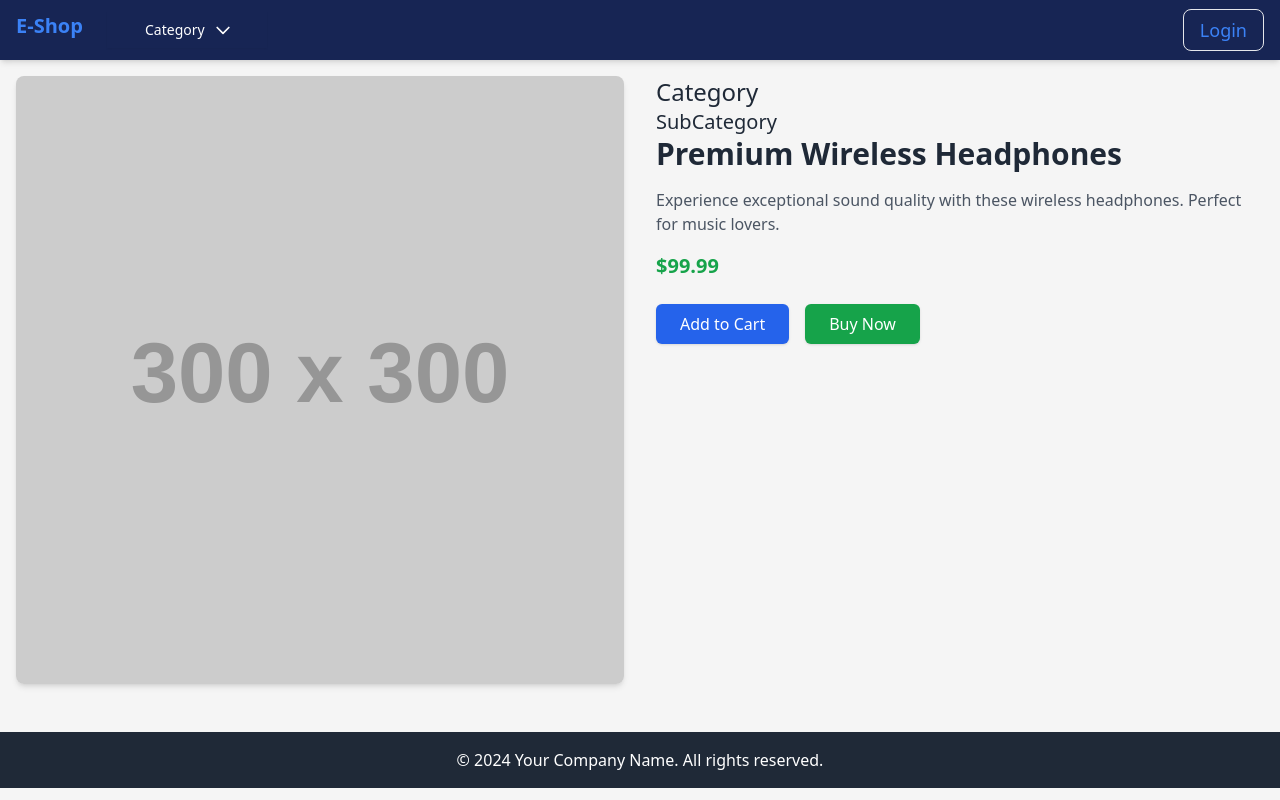
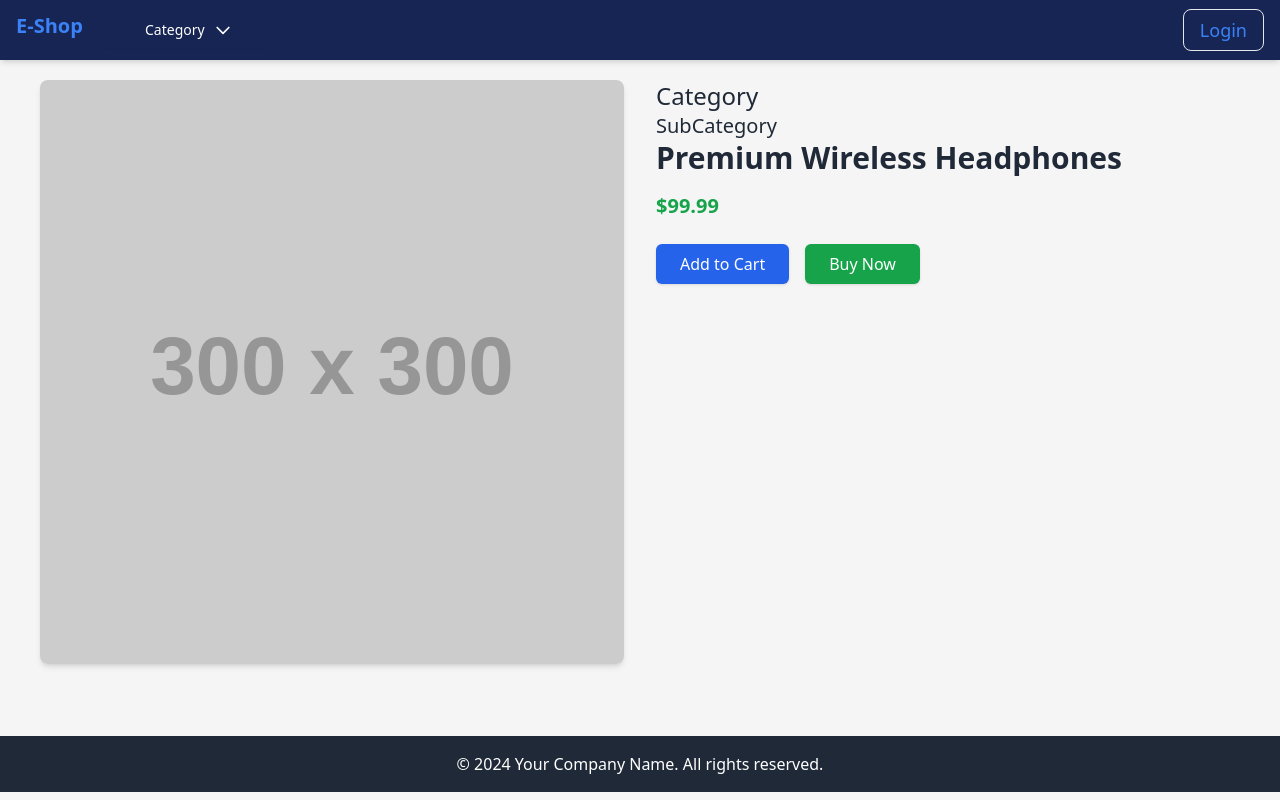
Before and after one commit to mayu-code/FrontEnd_ecommeerce, a React (Vite) app: page /productDetails in a window 1280 px wide. Built offline with nearby package versions, Linux system fonts and the light colour scheme.

Commit message:
design done

```diff
--- a/src/pages/Home.jsx
+++ b/src/pages/Home.jsx
@@ -33,7 +33,7 @@ function Home() {
           auth.user ?
             <UserNav /> : <Nav />}
       </div>
-      <div>
+      <div className='pt-10'>
         <Routes>
           <Route path="/" element={<HomePage />} />
           <Route path="/login" element={<Login />} />
--- a/src/pages/Product/ProductDetail.jsx
+++ b/src/pages/Product/ProductDetail.jsx
@@ -1,4 +1,5 @@
 import React from "react";
+import { useLocation } from "react-router-dom";
 
 const ProductDetail = () => {
   // Dummy product data
@@ -11,8 +12,9 @@ const ProductDetail = () => {
     imageUrl: "https://via.placeholder.com/300", // Replace with a real image URL
   };
 
+
   return (
-    <div className="max-w-7xl mx-auto p-4">
+    <div className="max-w-7xl mx-auto p-10">
       <div className="grid grid-cols-1 md:grid-cols-2 gap-8">
         {/* Product Image */}
         <div>
@@ -27,7 +29,7 @@ const ProductDetail = () => {
           <h4 className="text-2xl text-gray-800">Category</h4>
           <h3 className="text-xl text-gray-800">SubCategory</h3>
           <h1 className="text-3xl font-bold text-gray-800">{product.name}</h1>
-          <p className="mt-4 text-gray-600">{product.description}</p>
+          <p className="mt-4 text-gray-600">{product.features}</p>
           <div className="mt-4">
             <span className="text-xl font-semibold text-green-600">
               ${product.price}
--- a/src/pages/User/Profile.jsx
+++ b/src/pages/User/Profile.jsx
@@ -85,7 +85,7 @@ const Profile = () => {
   }
 
   return (
-    <div className="max-w-7xl mx-auto px-4 py-6">
+    <div className="max-w-7xl mx-auto px-4 py-10">
       {/* Profile Section */}
       <section className="bg-white shadow-md rounded-lg p-6 mb-8">
         <div className="flex flex-row justify-between">
@@ -115,7 +115,6 @@ const Profile = () => {
             <p><span className="font-semibold">Mobile No:</span> {user1?.mobileNo || "N/A"}</p>
             <p><span className="font-semibold">Registation Date:</span> {user1?.registationDate || "N/A"}</p>
             <p><span className="font-semibold">Login Date:</span> {user1?.loginDate || "N/A"}</p>
-            <p><span className="font-semibold">Address:</span> {user1?.address || "N/A"}</p>
           </div>
 
         </div>
--- a/src/pages/normal/HomePage.jsx
+++ b/src/pages/normal/HomePage.jsx
@@ -22,7 +22,7 @@ const HomePage = () => {
   };
 
   return (
-    <div className="container mx-auto px-4 py-8">
+    <div className="container mx-auto px-4 py-10">
       <div className="grid grid-cols-1 sm:grid-cols-2 md:grid-cols-5 gap-6">
         {products.map((product) => (
           <ProductCard key={product.id} product={product} />
--- a/src/pages/normal/Nav.jsx
+++ b/src/pages/normal/Nav.jsx
@@ -21,7 +21,7 @@ const Nav = () => {
   }, [jwt])
 
   return (
-    <nav className="bg-blue-950 shadow-md">
+    <nav className="bg-blue-950 shadow-md fixed top-0 w-full z-10">
       <div className="container mx-auto px-4 py-3 flex items-center justify-between">
         <div>
           <div className="flex flex-row gap-6">
--- a/src/pages/normal/UserNav.jsx
+++ b/src/pages/normal/UserNav.jsx
@@ -21,7 +21,7 @@ const UserNav = () => {
   }, [jwt])
 
   return (
-    <nav className="bg-blue-950 shadow-md">
+    <nav className="bg-blue-950 shadow-md fixed top-0 w-full z-10">
       <div className="container mx-auto px-4 py-3 flex items-center justify-between">
         <div>
           <div className="flex flex-row gap-6">
```
